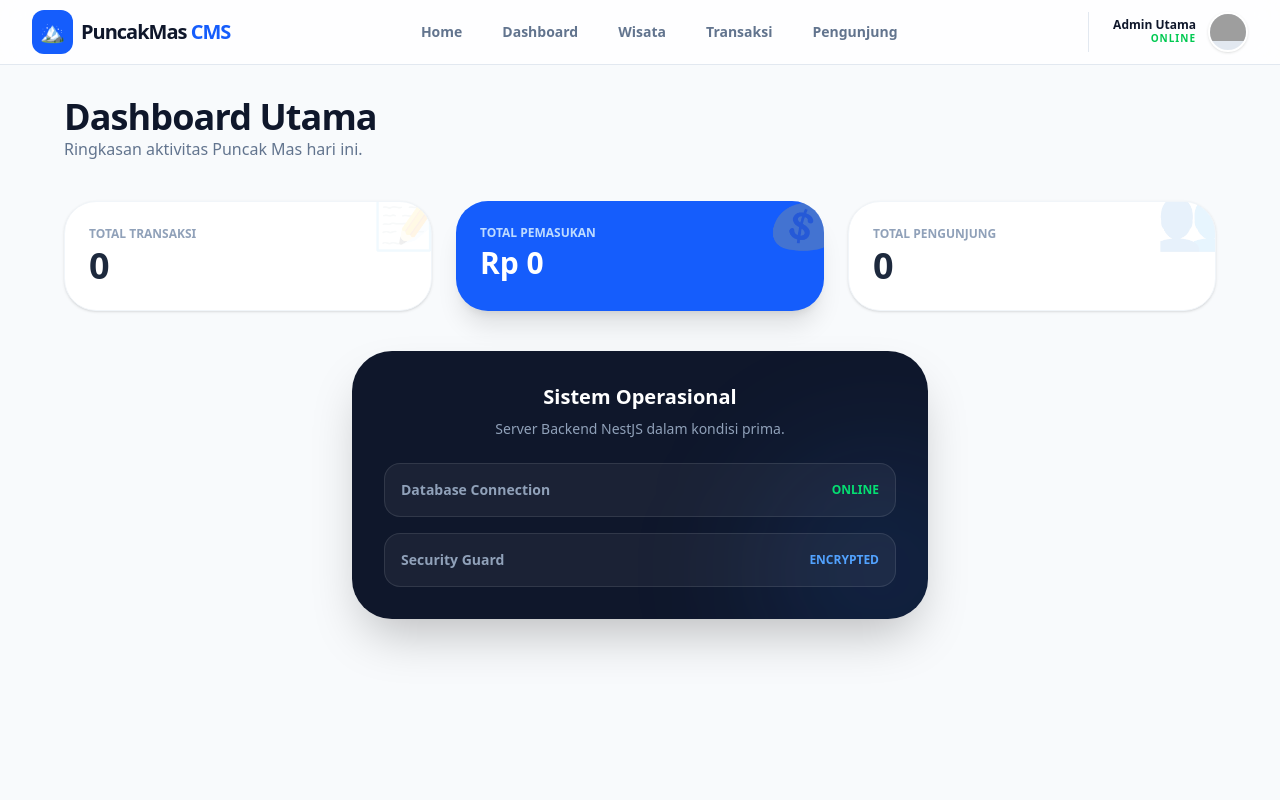
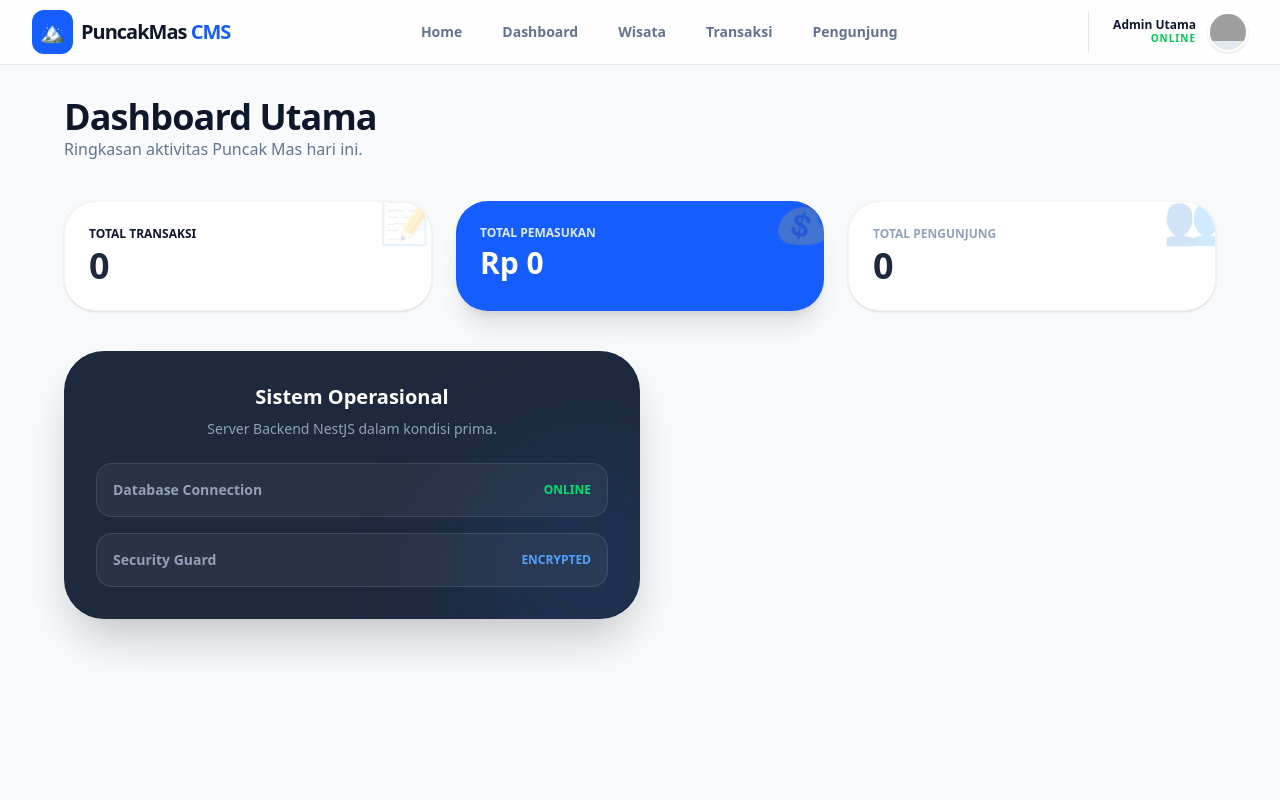
Before and after one commit to jonrenaldomarbun-source/TelukHebat_PuncakMasApp, a Next.js app in the folder cms-frontend/: page /dashboard in a window 1280 px wide. Shown: the top 800 px of the page. Built offline with nearby package versions, Linux system fonts and the light colour scheme; no server answers; grey boxes are pictures that could not be loaded.

Commit message:
update tampilan dashboard

```diff
--- a/cms-frontend/src/app/dashboard/page.tsx
+++ b/cms-frontend/src/app/dashboard/page.tsx
@@ -58,16 +58,16 @@ export default function Dashboard() {
         <div className="grid grid-cols-1 md:grid-cols-3 gap-6 mb-10">
 
           <div className="bg-white p-6 rounded-[2rem] shadow-sm border border-slate-100 relative overflow-hidden group">
-            <div className="absolute -right-4 -top-4 text-6xl opacity-10">📝</div>
-            <p className="text-xs font-black uppercase text-slate-400 mb-1">
+            <div className="absolute -right-2 -top-2 text-5xl opacity-20">📝</div>
+            <p className="text-xs font-black uppercase text-slate-900 mb-1">
               Total Transaksi
             </p>
             <h2 className="text-4xl font-black">{totalTransaksi}</h2>
           </div>
 
           <div className="bg-blue-600 p-6 rounded-[2rem] shadow-xl text-white relative overflow-hidden">
-            <div className="absolute -right-4 -top-4 text-6xl opacity-20">💰</div>
-            <p className="text-xs font-black uppercase text-blue-200 mb-1">
+            <div className="absolute -right-2 -top-2 text-5xl opacity-20">💰</div>
+            <p className="text-xs font-black uppercase text-blue-100 mb-1">
               Total Pemasukan
             </p>
             <h2 className="text-3xl font-black">
@@ -76,7 +76,7 @@ export default function Dashboard() {
           </div>
 
           <div className="bg-white p-6 rounded-[2rem] shadow-sm border border-slate-100 relative overflow-hidden">
-            <div className="absolute -right-4 -top-4 text-6xl opacity-10">👥</div>
+            <div className="absolute -right-2 -top-2 text-5xl opacity-20">👥</div>
             <p className="text-xs font-black uppercase text-slate-400 mb-1">
               Total Pengunjung
             </p>
@@ -86,8 +86,8 @@ export default function Dashboard() {
         </div>
 
         {/* SISTEM OPERASIONAL (CENTER) */}
-        <div className="flex justify-center">
-          <div className="w-full md:w-2/3 lg:w-1/2 bg-slate-900 p-8 rounded-[2.5rem] shadow-2xl text-white relative overflow-hidden">
+        <div className="flex justify-left">
+          <div className="w-full md:w-2/3 lg:w-1/2 bg-slate-800 p-8 rounded-[2.5rem] shadow-2xl text-white relative overflow-hidden">
 
             <div className="relative z-10 text-center">
               <h3 className="text-xl font-black mb-2">
```
